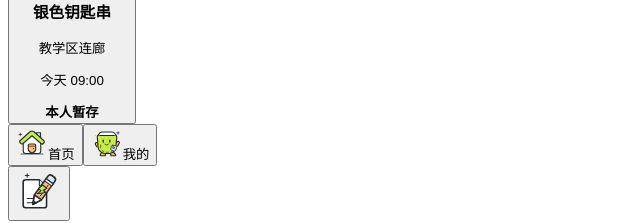
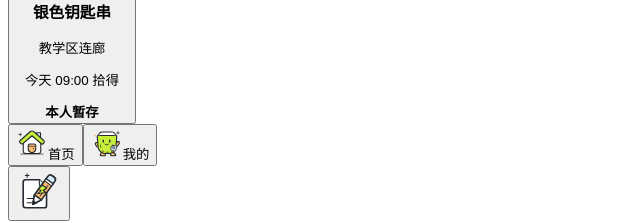
Before and after one commit to 155TuT/052403137-182400320, a React (Vite) app: page / in a window 1280 px wide. Shown: the part 922-1145 px from the top of the page, without its empty margins (0-640 px from the left). Built offline with nearby package versions, Linux system fonts and the light colour scheme; the HTML template or start-up script is replaced by a standard one.

Commit message:
fix: 动态计算相对日期文案，修复 #7 跨日失真

```diff
--- a/src/App.jsx
+++ b/src/App.jsx
@@ -26,6 +26,7 @@ import Editor from './Editor.jsx';
 import Detail from './Detail.jsx';
 import Activity from './Activity.jsx';
 import Search from './Search.jsx';
+import { formatDateLabel } from './dateLabel.js';
 
 const presets = [
   { label: '全部校园信息', category: '', area: '', days: 0 },
@@ -41,11 +42,7 @@ const statusOf = (item) =>
     : item.type === 'lost'
       ? '正在寻找'
       : item.custody || '等待认领';
-const dateOf = (item) =>
-  item.timeLabel ||
-  (item.eventDate
-    ? `${item.eventDate.slice(5).replace('-', '月')}日${item.type === 'lost' ? '遗失' : '拾得'}`
-    : '时间不确定');
+const dateOf = (item) => formatDateLabel(item);
 
 function ItemCard({ item, onOpen }) {
   return (
--- a/src/Detail.jsx
+++ b/src/Detail.jsx
@@ -2,13 +2,10 @@ import React, { useEffect, useId, useRef, useState } from 'react';
 import { Button, InfoCard, PageHeader, PageTitle } from './ui.jsx';
 import { getItemTitle, getItemPhotoUrls } from './itemPresentation.js';
 import './detail.css';
+import { formatDateLabel } from './dateLabel.js';
 
 function displayDate(item) {
-  if (item.displayTime || item.timeLabel) return item.displayTime || item.timeLabel;
-  const match = String(item.eventDate || '').match(/^(\d{4})-(\d{2})-(\d{2})$/);
-  return match
-    ? `${Number(match[2])}月${Number(match[3])}日${item.type === 'lost' ? '遗失' : item.relation === 'transfer' ? '线索' : '拾得'}`
-    : '时间待补充';
+  return formatDateLabel(item);
 }
 
 export default function Detail({
--- a/src/Search.jsx
+++ b/src/Search.jsx
@@ -1,6 +1,7 @@
 import React, { useRef } from 'react';
 import { Button, Glyph, ItemArtwork } from './ui.jsx';
 import './search.css';
+import { formatDateLabel } from './dateLabel.js';
 
 const recentWords = ['雨伞', '钥匙', '保温杯', '耳机'];
 
@@ -10,9 +11,7 @@ function statusOf(item) {
 }
 
 function dateOf(item) {
-  if (item.displayTime || item.timeLabel) return item.displayTime || item.timeLabel;
-  const match = String(item.eventDate || '').match(/^\d{4}-(\d{2})-(\d{2})$/);
-  return match ? `${Number(match[1])}月${Number(match[2])}日` : '时间不确定';
+  return formatDateLabel(item);
 }
 
 export default function Search({
--- /dev/null
+++ b/src/dateLabel.js
@@ -0,0 +1,42 @@
+/** 绝对日期 → 相对展示文案，基于当前本地日期动态计算；now 可注入便于测试。 */
+
+const DAY_RE = /^\d{4}-\d{2}-\d{2}$/;
+
+function localDay(date) {
+  return `${date.getFullYear()}-${String(date.getMonth() + 1).padStart(2, '0')}-${String(date.getDate()).padStart(2, '0')}`;
+}
+
+function actionOf(item) {
+  if (item.type === 'lost') return '遗失';
+  if (item.relation === 'transfer') return '线索';
+  return '拾得';
+}
+
+export function formatDateLabel(item, { now = new Date() } = {}) {
+  const eventDate = typeof item?.eventDate === 'string' ? item.eventDate : '';
+  if (!DAY_RE.test(eventDate)) return '时间不确定';
+
+  const current = now instanceof Date ? new Date(now.getTime()) : new Date(now);
+  if (Number.isNaN(current.getTime())) return '时间不确定';
+
+  const today = localDay(current);
+  const yesterday = new Date(current);
+  yesterday.setDate(yesterday.getDate() - 1);
+  const beforeYesterday = new Date(current);
+  beforeYesterday.setDate(beforeYesterday.getDate() - 2);
+
+  let day;
+  if (eventDate === today) day = '今天';
+  else if (eventDate === localDay(yesterday)) day = '昨天';
+  else if (eventDate === localDay(beforeYesterday)) day = '前天';
+  else {
+    const [, month, dayOfMonth] = eventDate.split('-');
+    day = `${Number(month)}月${Number(dayOfMonth)}日`;
+  }
+
+  const time =
+    typeof item?.eventTime === 'string' && item.eventTime.trim()
+      ? ` ${item.eventTime.trim()} `
+      : '';
+  return `${day}${time}${actionOf(item)}`;
+}
--- a/src/model.js
+++ b/src/model.js
@@ -279,6 +279,20 @@ function validateState(state) {
   }
 }
 
+/** 移除旧的相对 timeLabel，若其中带 HH:mm 则保留为 eventTime。 */
+function migrateItem(item) {
+  if (!isObject(item) || !('timeLabel' in item)) return item;
+  const { timeLabel, ...rest } = item;
+  const match = String(timeLabel || '').match(/(\d{1,2}):(\d{2})/);
+  if (match) rest.eventTime = `${match[1].padStart(2, '0')}:${match[2]}`;
+  return rest;
+}
+
+function migrateState(state) {
+  if (!Array.isArray(state.items)) return state;
+  return { ...state, items: state.items.map(migrateItem) };
+}
+
 export function loadState(storage) {
   if (!storage || typeof storage.getItem !== 'function')
     throw new Error('浏览器未提供可用的本地存储。');
@@ -297,8 +311,9 @@ export function loadState(storage) {
   }
   if (!isObject(state) || state.schemaVersion !== SCHEMA_VERSION)
     throw new Error('本地数据版本不兼容，请先备份再重置演示数据。');
-  validateState(state);
-  return state;
+  const migrated = migrateState(state);
+  validateState(migrated);
+  return migrated;
 }
 
 export function saveState(storage, state) {
--- a/src/seed.js
+++ b/src/seed.js
@@ -24,7 +24,6 @@ export const seedItems = [
     image: 'umbrella',
     color: '#D9ECFC',
     custody: '服务点已接收',
-    timeLabel: '9月26日拾得',
     source: '本人拾得',
     createdAt: '2026-09-26T15:20:00+08:00',
     updatedAt: '2026-09-26T16:05:00+08:00',
@@ -45,7 +44,7 @@ export const seedItems = [
     image: 'keys',
     color: '#FFBD73',
     custody: '本人暂存',
-    timeLabel: '今天 09:00',
+    eventTime: '09:00',
     source: '本人拾得',
     createdAt: stamp,
     updatedAt: stamp,
@@ -66,7 +65,6 @@ export const seedItems = [
     image: 'bottle',
     color: '#E9F4CC',
     custody: '寻找中',
-    timeLabel: '昨天遗失',
     source: '本人寻物',
     createdAt: `${yesterdayDay}T13:30:00+08:00`,
     updatedAt: `${yesterdayDay}T13:30:00+08:00`,
```
Also changed, not shown: web/index.html (+6 -6 lines), 1 other file (tests, documents, lock files or other folders).
